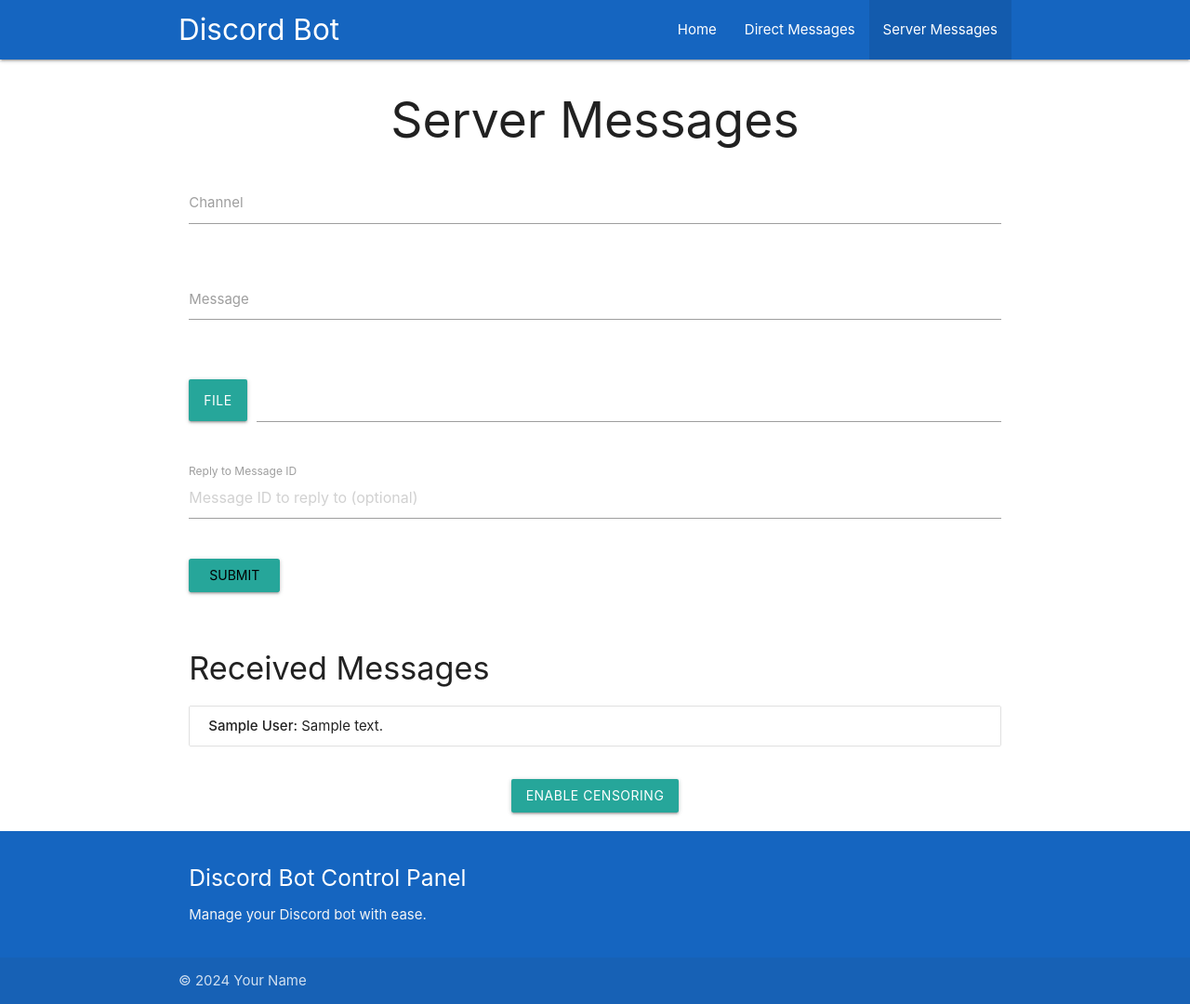
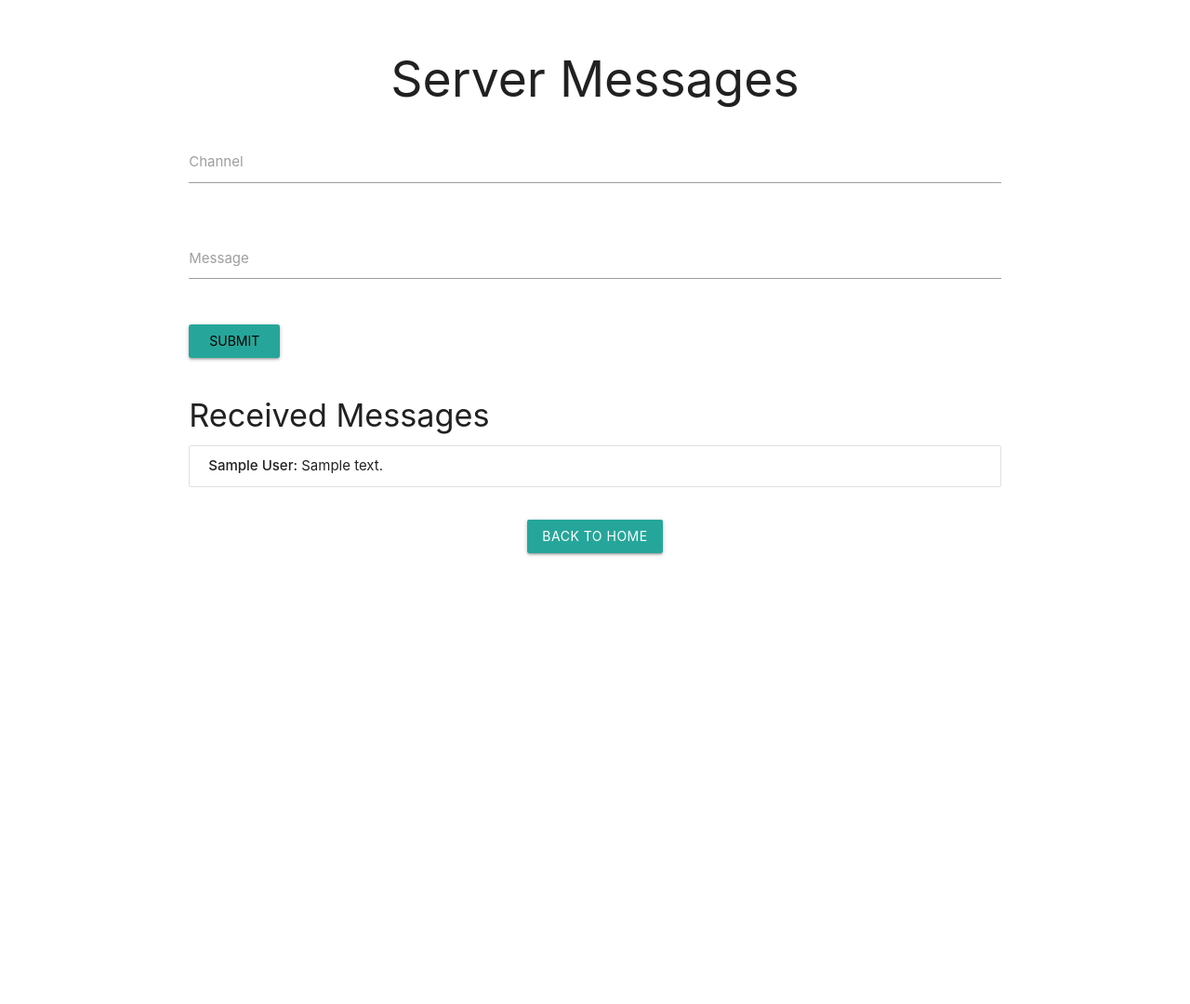
Before and after one commit to MrBlankCoding/DabBot, a Python web app: template templates/server.html in a window 1280 px wide. Shown: the whole page at 93% size. After the commit the page ends 598 px from the top, so only its background shows below. Run offline with Jinja, Linux system fonts and the light colour scheme; the template is opened without the code that fills it: most values are stand-ins (such as "Sample title", 1, 10 or a date in 2020); form fields are guessed from the names that the template uses.

Commit message:
Update server.html

```diff
--- a/templates/server.html
+++ b/templates/server.html
@@ -3,28 +3,16 @@
 <head>
     <meta charset="UTF-8">
     <meta name="viewport" content="width=device-width, initial-scale=1.0">
-    <title>Discord Bot - Server Messages</title>
+    <title>Server Messages</title>
     <link rel="stylesheet" href="https://cdnjs.cloudflare.com/ajax/libs/materialize/1.0.0/css/materialize.min.css">
     <link href="https://fonts.googleapis.com/icon?family=Material+Icons" rel="stylesheet">
     <style>
-        body { display: flex; min-height: 100vh; flex-direction: column; }
-        main { flex: 1 0 auto; }
-        .message-container { max-height: 300px; overflow-y: auto; }
+        body { padding-top: 20px; }
+        .message-list { max-height: 300px; overflow-y: auto; }
     </style>
 </head>
 <body>
-    <nav class="blue darken-3">
-        <div class="nav-wrapper container">
-            <a href="{{ url_for('index') }}" class="brand-logo">Discord Bot</a>
-            <ul id="nav-mobile" class="right hide-on-med-and-down">
-                <li><a href="{{ url_for('index') }}">Home</a></li>
-                <li><a href="{{ url_for('dm') }}">Direct Messages</a></li>
-                <li class="active"><a href="{{ url_for('server') }}">Server Messages</a></li>
-            </ul>
-        </div>
-    </nav>
-
-    <main class="container">
+    <div class="container">
         <h2 class="header center-align">Server Messages</h2>
 
         {% with messages = get_flashed_messages(with_categories=true) %}
@@ -37,8 +25,7 @@
             {% endif %}
         {% endwith %}
 
-        <div class="row">
-            <form class="col s12" method="POST" action="{{ url_for('send_message') }}" enctype="multipart/form-data">
+        <form method="POST">
             {{ form.hidden_tag() }}
             <div class="row">
                 <div class="input-field col s12">
@@ -53,42 +40,20 @@
                 </div>
             </div>
             <div class="row">
-                    <div class="file-field input-field col s12">
-                        <div class="btn">
-                            <span>File</span>
-                            <input type="file" name="file">
-                        </div>
-                        <div class="file-path-wrapper">
-                            <input class="file-path validate" type="text">
-                        </div>
-                    </div>
-                </div>
-                <div class="row">
-                    <div class="input-field col s12">
-                        <input type="text" name="reply_to" id="reply_to" placeholder="Message ID to reply to (optional)">
-                        <label for="reply_to">Reply to Message ID</label>
-                    </div>
-                </div>
-                <div class="row">
                 <div class="col s12">
                     {{ form.submit(class="btn waves-effect waves-light") }}
                 </div>
             </div>
         </form>
-        </div>
 
         <div class="row">
             <div class="col s12">
                 <h4>Received Messages</h4>
-                <div class="message-container">
-                    <ul class="collection">
+                <ul class="collection message-list">
                 {% for author, message in received_messages %}
-                            <li class="collection-item">
-                                <strong>{{ author }}:</strong> {{ message }}
-                            </li>
+                    <li class="collection-item"><strong>{{ author }}:</strong> {{ message }}</li>
                 {% endfor %}
                 </ul>
-                </div>
             </div>
         </div>
 
@@ -106,34 +71,16 @@
         {% endif %}
 
         <div class="row center-align">
-            <form method="POST" action="{{ url_for('toggle_censor') }}">
-                <button type="submit" class="btn waves-effect waves-light">
-                    {% if censor_enabled %}Disable{% else %}Enable{% endif %} Censoring
-                </button>
-            </form>
-        </div>
-    </main>
-
-    <footer class="page-footer blue darken-3">
-        <div class="container">
-            <div class="row">
-                <div class="col l6 s12">
-                    <h5 class="white-text">Discord Bot Control Panel</h5>
-                    <p class="grey-text text-lighten-4">Manage your Discord bot with ease.</p>
+            <a href="{{ url_for('index') }}" class="btn waves-effect waves-light">Back to Home</a>
         </div>
     </div>
-        </div>
-        <div class="footer-copyright">
-            <div class="container">
-                © 2024 Your Name
-            </div>
-        </div>
-    </footer>
 
     <script src="https://cdnjs.cloudflare.com/ajax/libs/materialize/1.0.0/js/materialize.min.js"></script>
     <script>
         document.addEventListener('DOMContentLoaded', function() {
-            M.AutoInit();
+            M.updateTextFields();
+            var textareas = document.querySelectorAll('.materialize-textarea');
+            M.textareaAutoResize(textareas);
         });
     </script>
 </body>
```
Lines whose indentation alone changed are shown as unchanged.
